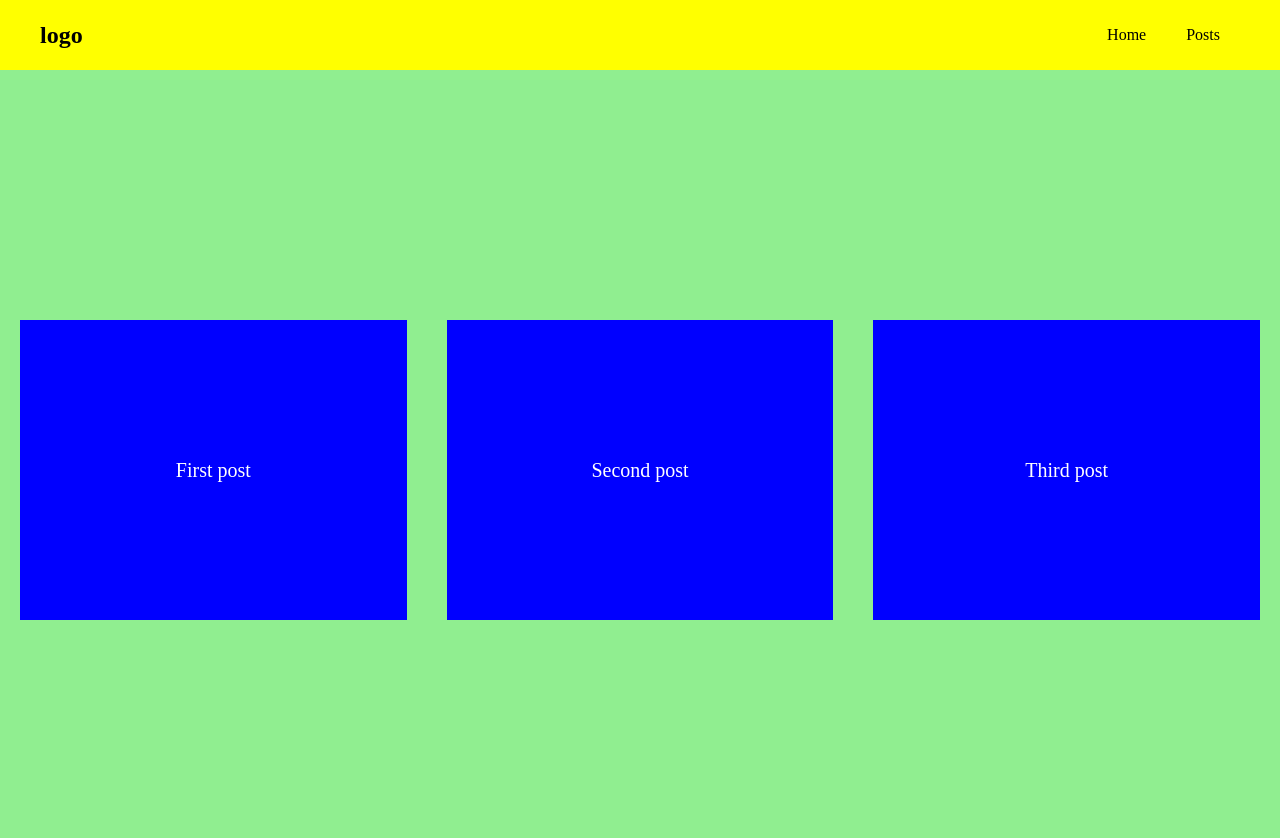
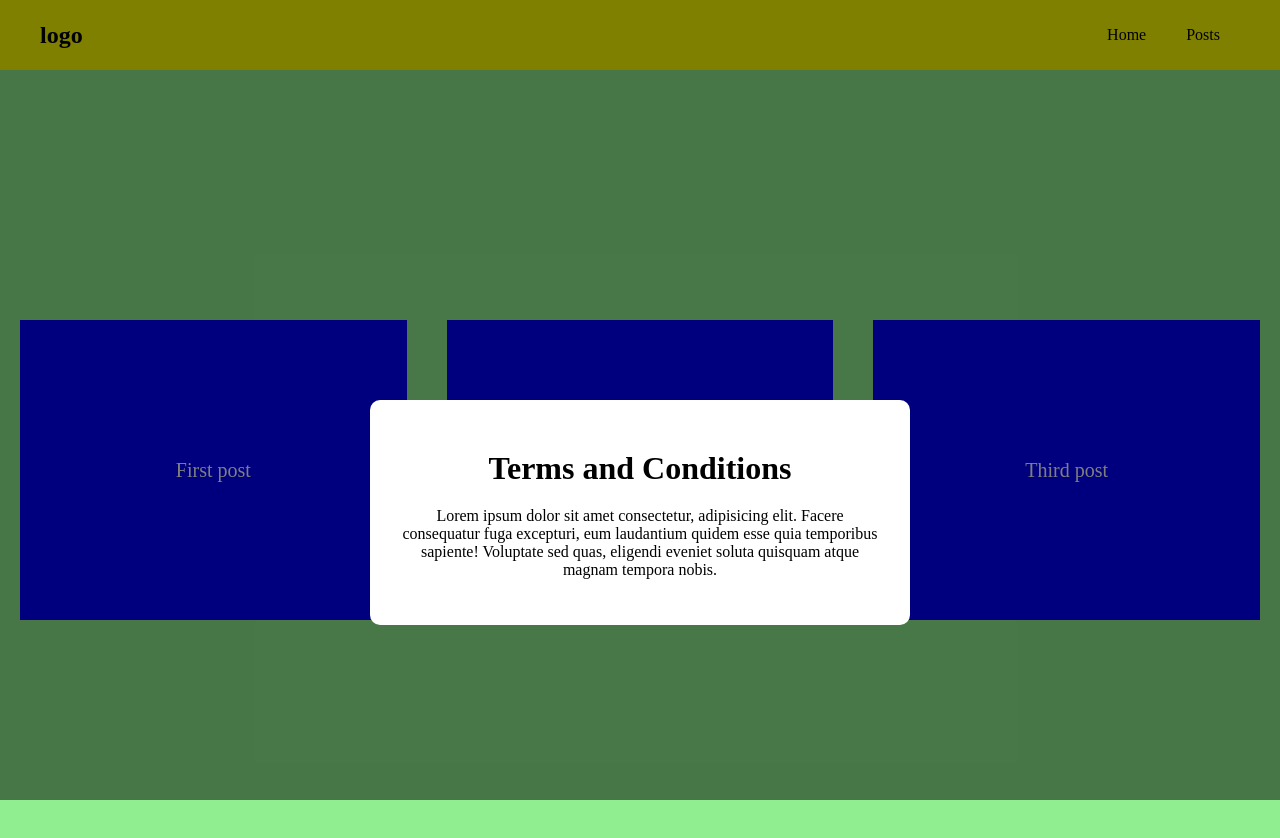
Before and after one commit to HlaingMinThan/React-Firebase-Course, a React (Create React App) app: page / in a window 1280 px wide. Shown: the top 838 px of the page. Built offline with nearby package versions, Linux system fonts and the light colour scheme.

Commit message:
Ep-19-React-Default-Children-Prop

```diff
--- a/src/App.js
+++ b/src/App.js
@@ -2,9 +2,9 @@ import './App.css';
 import { useState } from 'react';
 import Navbar from './components/Navbar/index';
 import PostsList from './components/PostsList/index';
+import Modal from './components/Modal/index';
 
 function App() {
-
   let [posts,setPosts]=useState([
     {
       id : 1,
@@ -24,6 +24,14 @@ function App() {
     <>
       <Navbar/>
       <PostsList posts={posts} />
+      {/* <Modal>
+         <h1>Zoom class is available now.</h1>
+          <p>feel free to <a href="">join</a> here</p>
+      </Modal> */}
+     <Modal>
+        <h1>Terms and Conditions</h1>
+        <p>Lorem ipsum dolor sit amet consectetur, adipisicing elit. Facere consequatur fuga excepturi, eum laudantium quidem esse quia temporibus sapiente! Voluptate sed quas, eligendi eveniet soluta quisquam atque magnam tempora nobis.</p>
+      </Modal>
     </>
     );
 }
--- /dev/null
+++ b/src/components/Modal/index.css
@@ -0,0 +1,23 @@
+/* modal styles */
+
+.modal-backdrop {
+    width: 100%;
+    height: 100%;
+    position: fixed;
+    top: 0;
+    left: 0;
+    background-color: rgb(0, 0, 0,0.5);
+}
+
+.modal {
+    background-color: white;
+    max-width: 480px;
+    margin: 400px auto;
+    padding: 30px;
+    border-radius: 10px;
+    text-align: center;
+}
+
+.modal h1 {
+    margin: 20px;
+}
--- /dev/null
+++ b/src/components/Modal/index.js
@@ -0,0 +1,12 @@
+import React from 'react'
+import './index.css';
+
+export default function Modal({children}) {
+  return (
+    <div className="modal-backdrop">
+        <div className="modal">
+           {children}
+        </div>
+    </div>
+  )
+}
```
